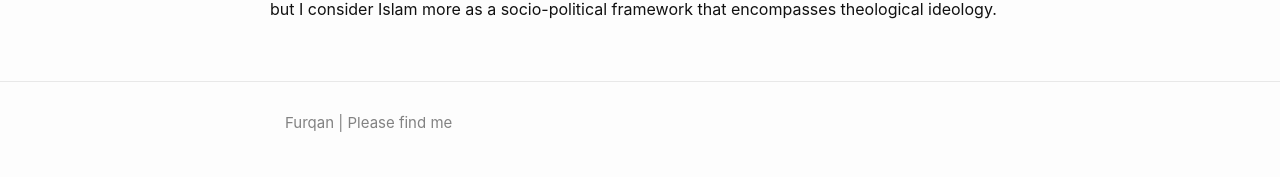
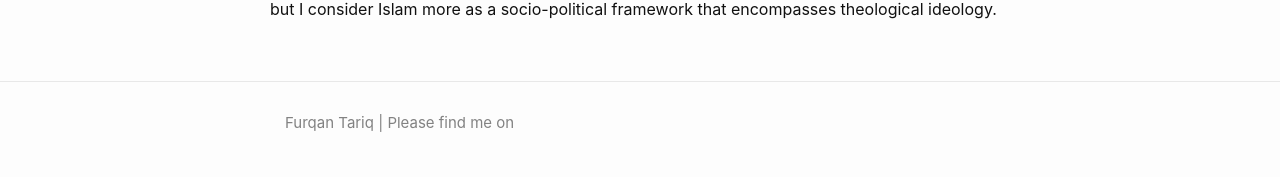
Before and after one commit to furqantariq/furqantariq.github.io, a Jekyll site: the page built from _posts/2023-03-29-hashashins-and-islam.md, in a window 1280 px wide. Shown: the part 824-1001 px from the top of the page. Built offline with Jekyll 4.4.1, drawn with Linux system fonts in a browser that asks for light colours.

Commit message:
change footer

```diff
--- a/_config.yml
+++ b/_config.yml
@@ -21,7 +21,7 @@
 title: "furqan"
 
 author:
-  name: "Furqan"
+  name: "Furqan Tariq"
   email: "furqantariq@outlook.com"
 
 description: >- # this means to ignore newlines until "baseurl:"
@@ -44,6 +44,12 @@
 # Build settings
 theme: minima
 
+plugins:
+#  - jekyll-feed
+  - jekyll-seo-tag
+
+minima:
+  skin: classic
 
 # Exclude from processing.
 # The following items will not be processed, by default.
--- a/_includes/footer.html
+++ b/_includes/footer.html
@@ -7,7 +7,14 @@
                 {% if site.author.name -%}
                     <span class="p-name">{{ site.author.name | escape }}</span> |
                 {% endif -%}
-                <span> Please find me </span>
+                <span> Please find me on
+                    <a href="https:://instagram.com/furqantq" target="_blank" title="instagram">
+                        <svg class="svg-icon grey">
+                            <path d="M194.4 211.7a53.3 53.3 0 1 0 59.3 88.7 53.3 53.3 0 1 0 -59.3-88.7zm142.3-68.4c-5.2-5.2-11.5-9.3-18.4-12c-18.1-7.1-57.6-6.8-83.1-6.5c-4.1 0-7.9 .1-11.2 .1c-3.3 0-7.2 0-11.4-.1c-25.5-.3-64.8-.7-82.9 6.5c-6.9 2.7-13.1 6.8-18.4 12s-9.3 11.5-12 18.4c-7.1 18.1-6.7 57.7-6.5 83.2c0 4.1 .1 7.9 .1 11.1s0 7-.1 11.1c-.2 25.5-.6 65.1 6.5 83.2c2.7 6.9 6.8 13.1 12 18.4s11.5 9.3 18.4 12c18.1 7.1 57.6 6.8 83.1 6.5c4.1 0 7.9-.1 11.2-.1c3.3 0 7.2 0 11.4 .1c25.5 .3 64.8 .7 82.9-6.5c6.9-2.7 13.1-6.8 18.4-12s9.3-11.5 12-18.4c7.2-18 6.8-57.4 6.5-83c0-4.2-.1-8.1-.1-11.4s0-7.1 .1-11.4c.3-25.5 .7-64.9-6.5-83l0 0c-2.7-6.9-6.8-13.1-12-18.4zm-67.1 44.5A82 82 0 1 1 178.4 324.2a82 82 0 1 1 91.1-136.4zm29.2-1.3c-3.1-2.1-5.6-5.1-7.1-8.6s-1.8-7.3-1.1-11.1s2.6-7.1 5.2-9.8s6.1-4.5 9.8-5.2s7.6-.4 11.1 1.1s6.5 3.9 8.6 7s3.2 6.8 3.2 10.6c0 2.5-.5 5-1.4 7.3s-2.4 4.4-4.1 6.2s-3.9 3.2-6.2 4.2s-4.8 1.5-7.3 1.5l0 0c-3.8 0-7.5-1.1-10.6-3.2zM448 96c0-35.3-28.7-64-64-64H64C28.7 32 0 60.7 0 96V416c0 35.3 28.7 64 64 64H384c35.3 0 64-28.7 64-64V96zM357 389c-18.7 18.7-41.4 24.6-67 25.9c-26.4 1.5-105.6 1.5-132 0c-25.6-1.3-48.3-7.2-67-25.9s-24.6-41.4-25.8-67c-1.5-26.4-1.5-105.6 0-132c1.3-25.6 7.1-48.3 25.8-67s41.5-24.6 67-25.8c26.4-1.5 105.6-1.5 132 0c25.6 1.3 48.3 7.1 67 25.8s24.6 41.4 25.8 67c1.5 26.3 1.5 105.4 0 131.9c-1.3 25.6-7.1 48.3-25.8 67z"/>
+                        </svg>
+                    </a>
+
+                </span>
             </div>
         </div>
     </div>
```
